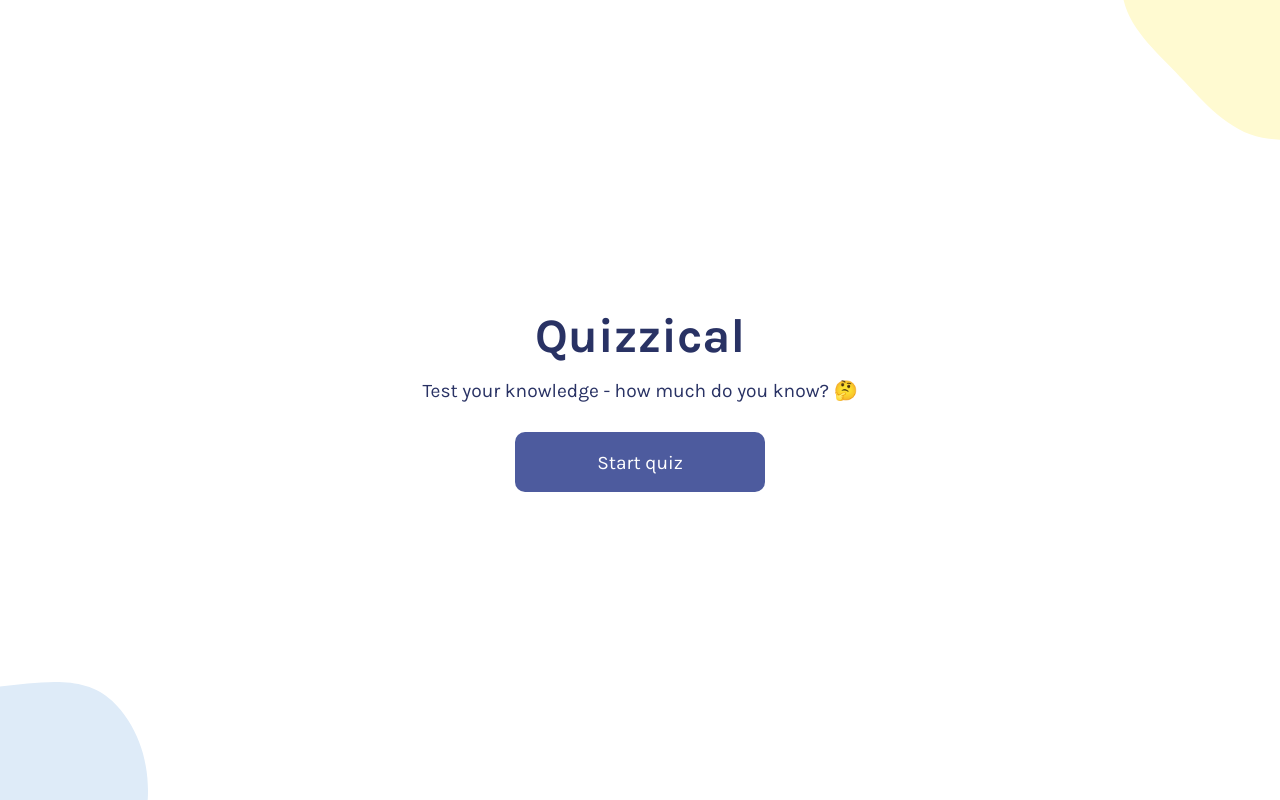
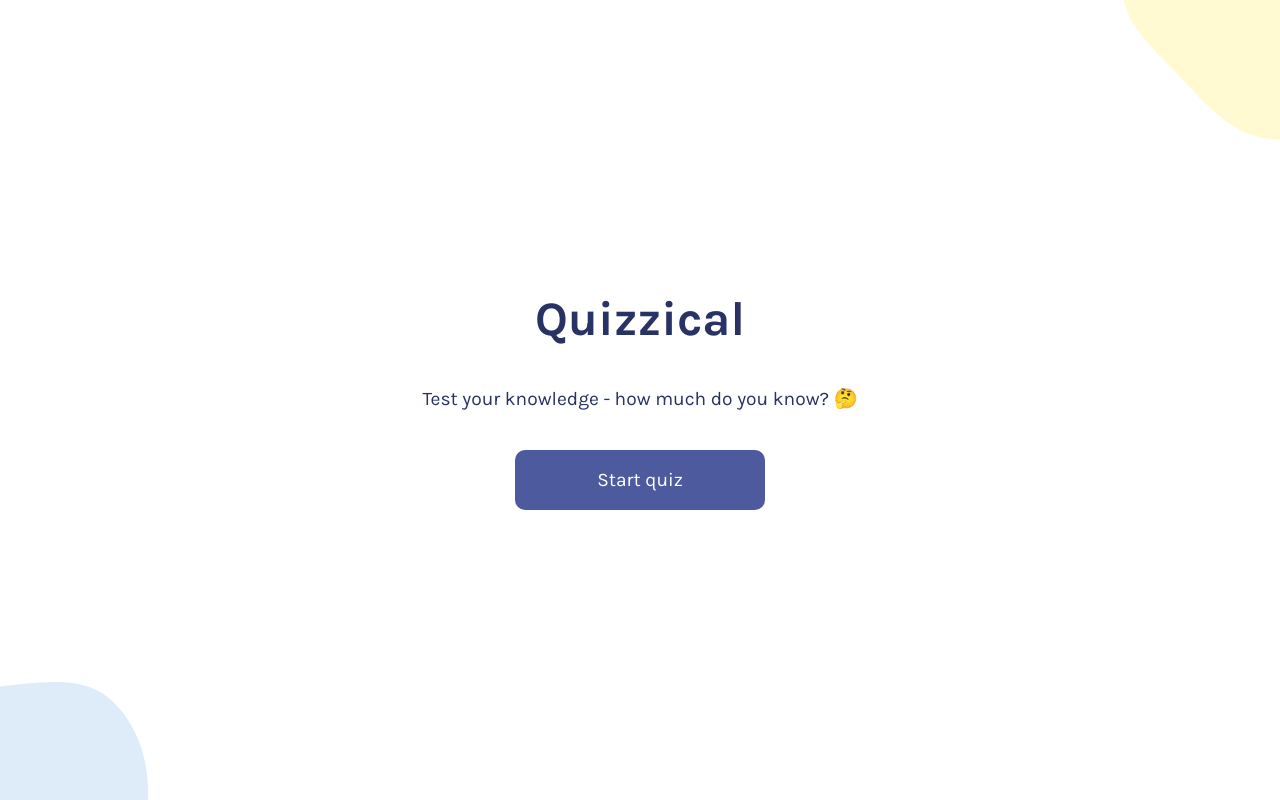
Before and after one commit to Miles-32/Quizzical, a React (Vite) app: page / in a window 1280 px wide. Built offline with nearby package versions, Linux system fonts and the light colour scheme.

Commit message:
Small UI tweaks

```diff
--- a/index.css
+++ b/index.css
@@ -45,7 +45,8 @@ main > h1 {
 
 main > p.start-description {
   font-size: 1rem;
-  margin: 15px auto 30px;
+  margin-block: 40px;
+  text-align: center;
 }
 
 .question-container {
@@ -66,7 +67,7 @@ main > p.start-description {
 .question {
   font-size: 1rem;
   font-weight: bold;
-  margin: 20px 0 0;
+  margin: 20px 0 10px;
   padding: 0;
 }
 
```
